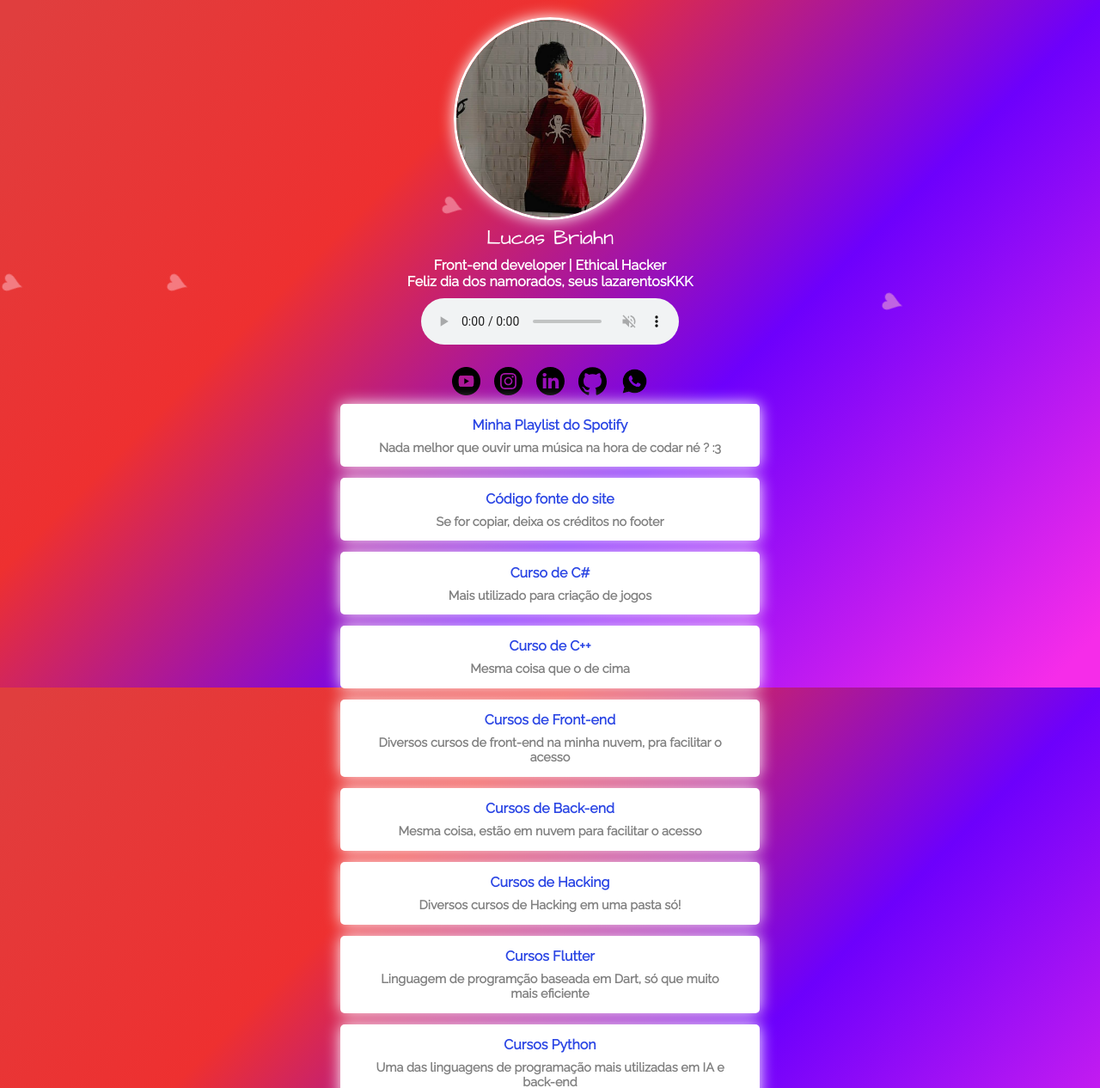
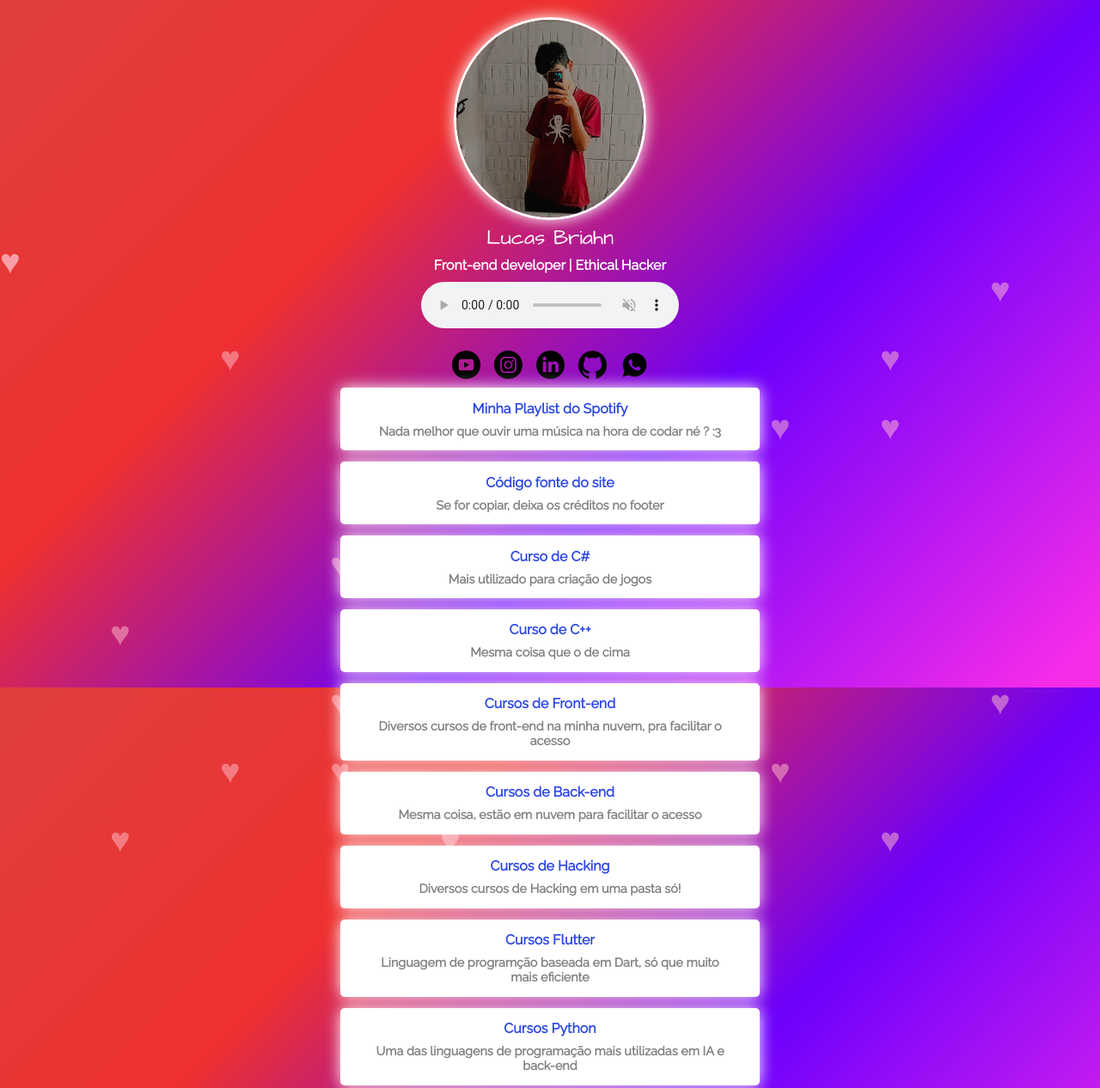
Before and after one commit to lucasbriahn/lucasbriahn.github.io, a PHP site: page / in a window 1280 px wide. Shown: the top 1266 px of the page at 86% size. Run offline with PHP 8.4, Linux system fonts and the light colour scheme.

Commit message:
mudanças de animações e troca de música

```diff
--- a/assets/css-scss/main.css
+++ b/assets/css-scss/main.css
@@ -127,98 +127,114 @@ body {
   color: pink;
   opacity: 0.5;
   font-size: 40px;
-  animation: falling 6s infinite linear;
+  animation: falling 8s infinite linear;
 }
 
 .heart-rain:nth-of-type(1) {
-  bottom: 1200px;
-  left: 2%;
+  bottom: 10%;
+  left: 10%;
 }
 
 .heart-rain:nth-of-type(2) {
-  bottom: 500px;
-  left: 15%;
+  bottom: 20%;
+  left: 20%;
 }
 
 .heart-rain:nth-of-type(3) {
-  bottom: 1000px;
+  bottom: 30%;
+  left: 30%;
+}
+
+.heart-rain:nth-of-type(4) {
+  bottom: 40%;
+  left: 40%;
+}
+
+.heart-rain:nth-of-type(5) {
+  bottom: 50%;
   left: 50%;
 }
 
-.heart-rain:nth-of-type(4) {
-  bottom: 475px;
-  left: 80%;
-}
-
-.heart-rain:nth-of-type(5) {
-  bottom: 600px;
-  left: 40%;
-}
-
 .heart-rain:nth-of-type(6) {
-  bottom: 1200px;
+  bottom: 60%;
   left: 60%;
 }
 
 .heart-rain:nth-of-type(7) {
-  bottom: 1400px;
-  left: 60;
+  bottom: 70%;
+  left: 70%;
 }
 
 .heart-rain:nth-of-type(8) {
-  bottom: 1200px;
+  bottom: 80%;
+  left: 80%;
+}
+
+.heart-rain:nth-of-type(9) {
+  bottom: 90%;
+  left: 90%;
+}
+
+.heart-rain:nth-of-type(10) {
+  bottom: 10%;
+  left: 40%;
+}
+
+.heart-rain:nth-of-type(11) {
+  bottom: 20%;
+  left: 70%;
+}
+
+.heart-rain:nth-of-type(12) {
+  bottom: 30%;
+  left: 90%;
+}
+
+.heart-rain:nth-of-type(13) {
+  bottom: 40%;
   left: 10%;
 }
 
-.heart-rain:nth-of-type(9) {
-  bottom: 1000px;
+.heart-rain:nth-of-type(14) {
+  bottom: 50%;
   left: 30%;
 }
 
-.heart-rain:nth-of-type(10) {
-  bottom: 500px;
-  left: 10;
-}
-
-.heart-rain:nth-of-type(11) {
-  bottom: 1200px;
-  left: 30;
-}
-
-.heart-rain:nth-of-type(12) {
-  bottom: 1600px;
-  left: 2%;
-}
-
-.heart-rain:nth-of-type(13) {
-  bottom: 1000px;
-  left: 30%;
-}
-
-.heart-rain:nth-of-type(14) {
-  bottom: 500px;
-  left: 25%;
-}
-
 .heart-rain:nth-of-type(15) {
-  bottom: 475px;
-  left: 700%;
+  bottom: 60%;
+  left: 60%;
 }
 
 .heart-rain:nth-of-type(16) {
-  bottom: 400px;
-  left: 12%;
+  bottom: 70%;
+  left: 80%;
+}
+
+.heart-rain:nth-of-type(17) {
+  bottom: 80%;
+  left: 20%;
+}
+
+.heart-rain:nth-of-type(18) {
+  bottom: 90%;
+  left: 50%;
+}
+
+.heart-rain:nth-of-type(19) {
+  bottom: 10%;
+  left: 80%;
+}
+
+.heart-rain:nth-of-type(20) {
+  bottom: 20%;
+  left: 30%;
 }
 @keyframes falling {
-  0% {
-    transform: rotate(360deg);
+  0%, 100% {
+    transform: translateY(0);
   }
   50% {
-    transform: rotate(0deg);
-  }
-  100% {
-    bottom: -25px;
-    transform: rotate(-360deg);
+    transform: translateY(100vh);
   }
 }
 #audio-play {
--- a/assets/css-scss/main.scss
+++ b/assets/css-scss/main.scss
@@ -96,117 +96,131 @@
     color: pink;
     opacity: .5;
     font-size: 40px;
-    -webkit-animation: falling 6s infinite linear;
-    animation: falling 6s infinite linear;
+    -webkit-animation: falling 8s infinite linear;
+    animation: falling 8s infinite linear;
 }
 
 .heart-rain:nth-of-type(1) {
-    bottom: 1200px;
-    left: 2%;
+    bottom: 10%;
+    left: 10%;
 }
 
 .heart-rain:nth-of-type(2) {
-    bottom: 500px;
-    left: 15%;
+    bottom: 20%;
+    left: 20%;
 }
 
 .heart-rain:nth-of-type(3) {
-    bottom: 1000px;
+    bottom: 30%;
+    left: 30%;
+}
+
+.heart-rain:nth-of-type(4) {
+    bottom: 40%;
+    left: 40%;
+}
+
+.heart-rain:nth-of-type(5) {
+    bottom: 50%;
     left: 50%;
 }
 
-.heart-rain:nth-of-type(4) {
-    bottom: 475px;
-    left: 80%;
-}
-
-.heart-rain:nth-of-type(5) {
-    bottom: 600px;
-    left: 40%;
-}
-
 .heart-rain:nth-of-type(6) {
-    bottom: 1200px;
+    bottom: 60%;
     left: 60%;
 }
 
 .heart-rain:nth-of-type(7) {
-    bottom: 1400px;
-    left: 60;
+    bottom: 70%;
+    left: 70%;
 }
 
 .heart-rain:nth-of-type(8) {
-    bottom: 1200px;
+    bottom: 80%;
+    left: 80%;
+}
+
+.heart-rain:nth-of-type(9) {
+    bottom: 90%;
+    left: 90%;
+}
+
+.heart-rain:nth-of-type(10) {
+    bottom: 10%;
+    left: 40%;
+}
+
+.heart-rain:nth-of-type(11) {
+    bottom: 20%;
+    left: 70%;
+}
+
+.heart-rain:nth-of-type(12) {
+    bottom: 30%;
+    left: 90%;
+}
+
+.heart-rain:nth-of-type(13) {
+    bottom: 40%;
     left: 10%;
 }
 
-.heart-rain:nth-of-type(9) {
-    bottom: 1000px;
+.heart-rain:nth-of-type(14) {
+    bottom: 50%;
     left: 30%;
 }
 
-.heart-rain:nth-of-type(10) {
-    bottom: 500px;
-    left: 10;
+.heart-rain:nth-of-type(15) {
+    bottom: 60%;
+    left: 60%;
 }
 
-.heart-rain:nth-of-type(11) {
-    bottom: 1200px;
-    left: 30;
+.heart-rain:nth-of-type(16) {
+    bottom: 70%;
+    left: 80%;
 }
 
-.heart-rain:nth-of-type(12) {
-    bottom: 1600px;
-    left: 2%;
+.heart-rain:nth-of-type(17) {
+    bottom: 80%;
+    left: 20%;
 }
 
-.heart-rain:nth-of-type(13) {
-    bottom: 1000px;
+.heart-rain:nth-of-type(18) {
+    bottom: 90%;
+    left: 50%;
+}
+
+.heart-rain:nth-of-type(19) {
+    bottom: 10%;
+    left: 80%;
+}
+
+.heart-rain:nth-of-type(20) {
+    bottom: 20%;
     left: 30%;
 }
 
-.heart-rain:nth-of-type(14) {
-    bottom: 500px;
-    left: 25%;
-}
+@-webkit-keyframes falling {
 
-.heart-rain:nth-of-type(15) {
-    bottom: 475px;
-    left: 700%;
-}
-
-.heart-rain:nth-of-type(16) {
-    bottom: 400px;
-    left: 12%;
-}
-
-@-webkit-keyframes falling {
-    0% {
-        transform: rotate(360deg);
+    0%,
+    100% {
+        transform: translateY(0);
     }
 
     50% {
-        transform: rotate(0deg);
-    }
-
-    100% {
-        bottom: -25px;
-        transform: rotate(-360deg);
+        transform: translateY(100vh);
     }
 }
 
 @keyframes falling {
-    0% {
-        transform: rotate(360deg);
+
+    0%,
+    100% {
+        transform: translateY(0);
     }
 
     50% {
-        transform: rotate(0deg);
-    }
-
-    100% {
-        bottom: -25px;
-        transform: rotate(-360deg);
+        transform: translateY(100vh);
     }
 }
 
--- a/index.html
+++ b/index.html
@@ -18,6 +18,7 @@
 
 <body onload="playAudio()">
     <main>
+
         <!-- Corações -->
         <span class="heart-rain">&#9829;</span>
         <span class="heart-rain">&#9829;</span>
@@ -31,13 +32,23 @@
         <span class="heart-rain">&#9829;</span>
         <span class="heart-rain">&#9829;</span>
         <span class="heart-rain">&#9829;</span>
+        <span class="heart-rain">&#9829;</span>
+        <span class="heart-rain">&#9829;</span>
+        <span class="heart-rain">&#9829;</span>
+        <span class="heart-rain">&#9829;</span>
+        <span class="heart-rain">&#9829;</span>
+        <span class="heart-rain">&#9829;</span>
+        <span class="heart-rain">&#9829;</span>
+        <span class="heart-rain">&#9829;</span>
+        <span class="heart-rain">&#9829;</span>
+        <span class="heart-rain">&#9829;</span>
         <!-- Corações -->
+
         <div class="body-content">
             <div class="profile">
                 <img class="pic" src="assets/image/Foto.jpg" alt="Foto de Lucas">
                 <h1>Lucas Briahn</h1>
                 <h2>Front-end developer | Ethical Hacker</h2>
-                 <h2>Feliz dia dos namorados, seus lazarentosKKK</h2>
             </div>
             <!-- LINKS DAS REDES SOCIAIS -->
 
```
Also changed, not shown: 1 other file.
